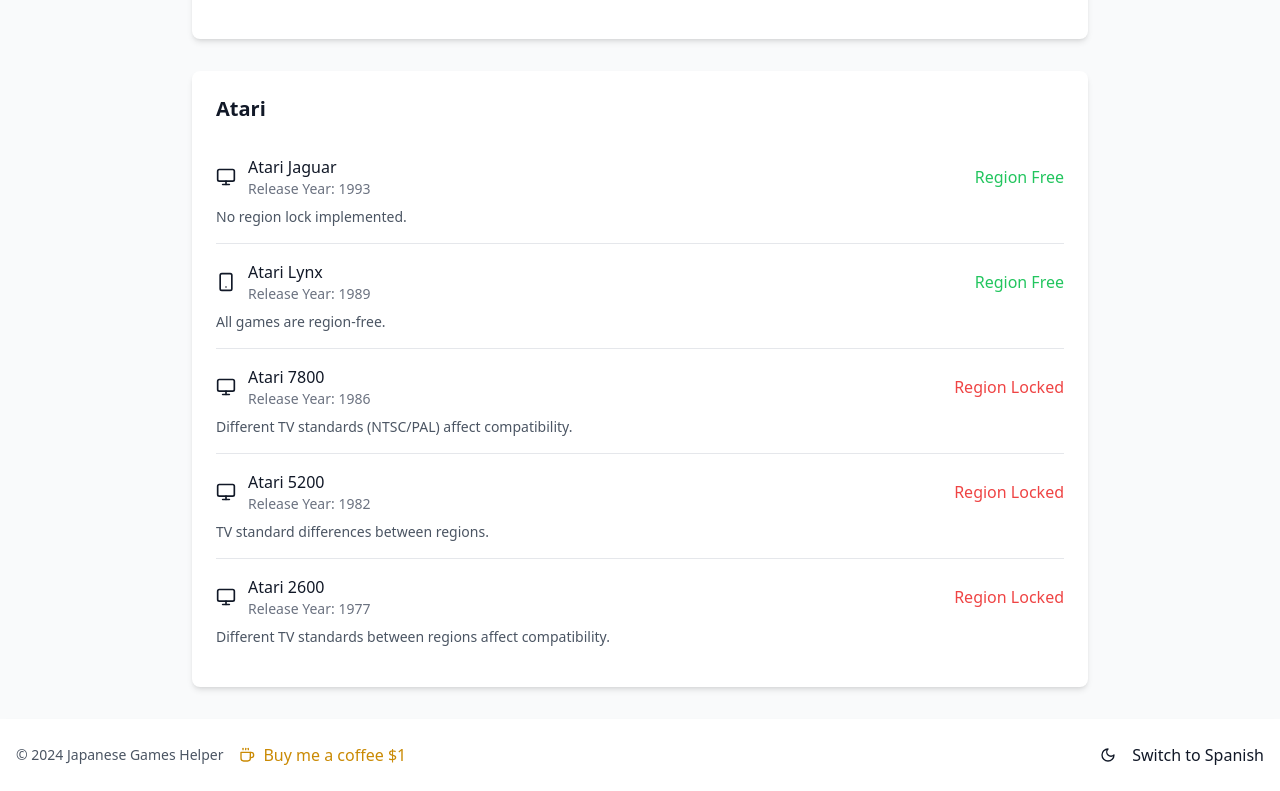
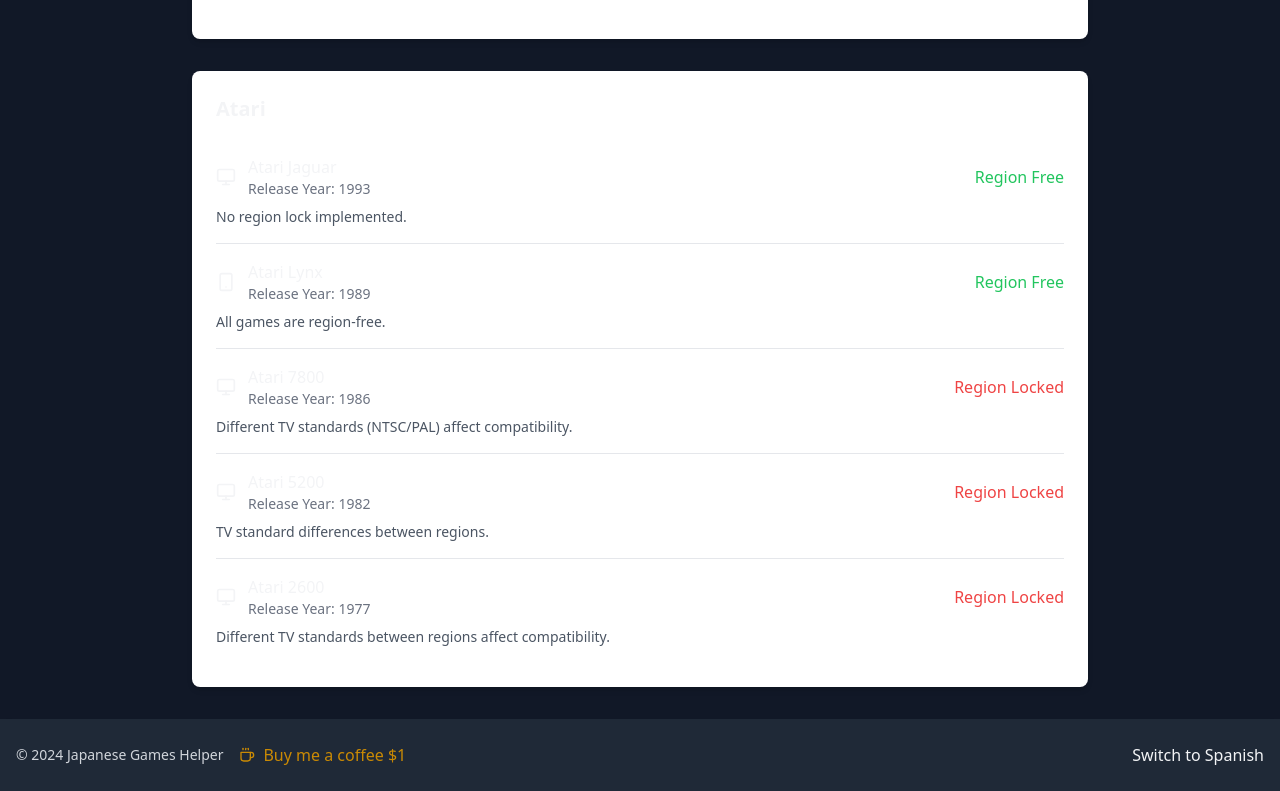
Before and after one commit to IgnacioLeivaP/Can-I-play-this-japanese-game, a React (Vite) app: page /region-lock in a window 1280 px wide. Shown: the part 3577-4368 px from the top of the page. Built offline with nearby package versions, Linux system fonts and the light colour scheme.

Commit message:
Removed Light mode, as it was giving me headaches

```diff
--- a/src/App.tsx
+++ b/src/App.tsx
@@ -12,7 +12,7 @@ export default function App() {
     <LanguageProvider>
       <ThemeProvider>
         <Router>
-          <div className="flex min-h-screen flex-col bg-gray-50 text-gray-900 transition-colors dark:bg-gray-900 dark:text-gray-100">
+          <div className="flex min-h-screen flex-col bg-gray-900 text-gray-100">
             <main className="flex-1">
               <Routes>
                 <Route path="/" element={<Home />} />
--- a/src/components/Footer.tsx
+++ b/src/components/Footer.tsx
@@ -1,7 +1,6 @@
 import React from 'react';
 import { useLanguage } from '@/contexts/LanguageContext';
 import { Button } from './ui/Button';
-import { ThemeToggle } from './ThemeToggle';
 import { DonationButton } from './DonationButton';
 
 export function Footer() {
@@ -12,17 +11,15 @@ export function Footer() {
   };
 
   return (
-    <footer className="mt-auto bg-white py-6 shadow-md dark:bg-gray-800">
+    <footer className="mt-auto bg-gray-800 py-6 shadow-md">
       <div className="mx-auto max-w-7xl px-4">
         <div className="flex items-center justify-between">
           <div className="flex items-center gap-4">
-            <p className="text-sm text-gray-600 dark:text-gray-300">
+            <p className="text-sm text-gray-300">
               © {new Date().getFullYear()} Japanese Games Helper
             </p>
             <DonationButton />
           </div>
-          <div className="flex items-center gap-4">
-            <ThemeToggle />
           <Button
             variant="outline"
             size="sm"
@@ -32,7 +29,6 @@ export function Footer() {
           </Button>
         </div>
       </div>
-      </div>
     </footer>
   );
 }
--- a/src/components/ThemeToggle.tsx
+++ b/src/components/ThemeToggle.tsx
@@ -1,10 +1,10 @@
 import React from 'react';
-import { Moon, Sun } from 'lucide-react';
+import { Moon } from 'lucide-react';
 import { Button } from './ui/Button';
 import { useTheme } from '@/contexts/ThemeContext';
 
 export function ThemeToggle() {
-  const { theme, toggleTheme } = useTheme();
+  const { toggleTheme } = useTheme();
 
   return (
     <Button
@@ -13,17 +13,8 @@ export function ThemeToggle() {
       onClick={toggleTheme}
       className="flex items-center gap-2"
     >
-      {theme === 'light' ? (
-        <>
-          <Moon className="h-4 w-4" />
-          <span className="sr-only">Dark mode</span>
-        </>
-      ) : (
-        <>
-          <Sun className="h-4 w-4" />
-          <span className="sr-only">Light mode</span>
-        </>
-      )}
+      <Moon className="h-4 w-4" />
+      <span className="sr-only">Dark mode</span>
     </Button>
   );
 }
--- a/src/contexts/ThemeContext.tsx
+++ b/src/contexts/ThemeContext.tsx
@@ -1,27 +1,17 @@
-import React, { createContext, useContext, useEffect, useState } from 'react';
-
-type Theme = 'light' | 'dark';
+import React, { createContext, useContext } from 'react';
 
 interface ThemeContextType {
-  theme: Theme;
+  theme: 'dark';
   toggleTheme: () => void;
 }
 
 const ThemeContext = createContext<ThemeContextType | undefined>(undefined);
 
 export function ThemeProvider({ children }: { children: React.ReactNode }) {
-  const [theme, setTheme] = useState<Theme>(() => {
-    const savedTheme = localStorage.getItem('theme');
-    return (savedTheme as Theme) || 'light';
-  });
-
-  useEffect(() => {
-    localStorage.setItem('theme', theme);
-    document.documentElement.classList.toggle('dark', theme === 'dark');
-  }, [theme]);
-
+  // Always return dark theme
+  const theme = 'dark';
   const toggleTheme = () => {
-    setTheme((prevTheme) => (prevTheme === 'light' ? 'dark' : 'light'));
+    // No-op since we're always in dark mode
   };
 
   return (
--- a/tailwind.config.js
+++ b/tailwind.config.js
@@ -4,7 +4,6 @@ export default {
     "./index.html",
     "./src/**/*.{js,ts,jsx,tsx}",
   ],
-  darkMode: 'class',
   theme: {
     extend: {
       colors: {
```
Lines whose indentation alone changed are shown as unchanged.
